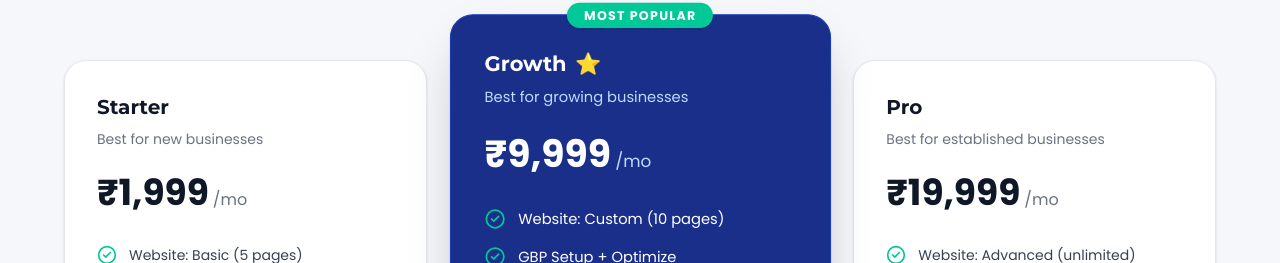
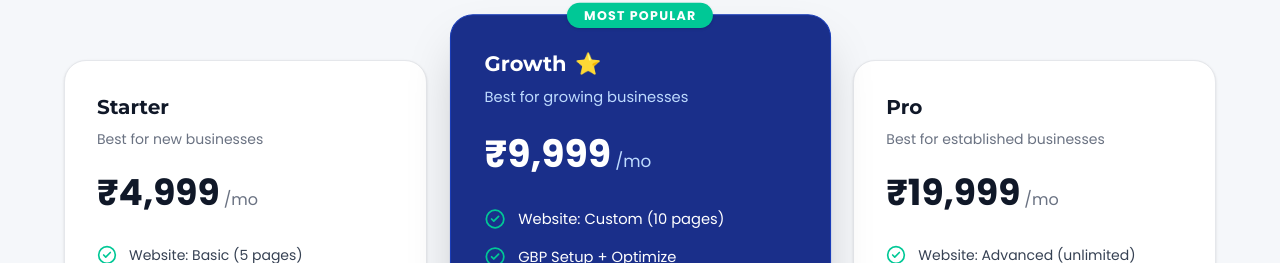
Before and after one commit to Habib7442/locallify, a Next.js app: page / in a window 1280 px wide. Shown: the part 4474-4737 px from the top of the page. Built offline with nearby package versions, Linux system fonts and the light colour scheme.

Commit message:
updated price

```diff
--- a/app/page.tsx
+++ b/app/page.tsx
@@ -369,7 +369,7 @@ export default function Home() {
               <h3 className="font-heading text-xl font-bold text-gray-900 mb-2">Starter</h3>
               <div className="text-sm text-gray-500 mb-6">Best for new businesses</div>
               <div className="flex items-baseline gap-1 mb-8">
-                <span className="text-4xl font-extrabold text-gray-900">₹1,999</span>
+                <span className="text-4xl font-extrabold text-gray-900">₹4,999</span>
                 <span className="text-gray-500">/mo</span>
               </div>
               <ul className="space-y-4 mb-8 text-sm">
--- a/project_docs/prd.md
+++ b/project_docs/prd.md
@@ -295,7 +295,7 @@ locallify.in/
 
 | | Starter | Growth ⭐ | Pro |
 |---|---|---|---|
-| **Price** | ₹1,999/mo | ₹9,999/mo | ₹19,999/mo |
+| **Price** | ₹4,999/mo | ₹9,999/mo | ₹19,999/mo |
 | **Best For** | New businesses | Growing businesses | Established businesses |
 | Website | ✅ Basic (5 pages) | ✅ Custom (10 pages) | ✅ Advanced (unlimited) |
 | Google Business Profile | ✅ Setup | ✅ Setup + Optimize | ✅ Full Management |
```
